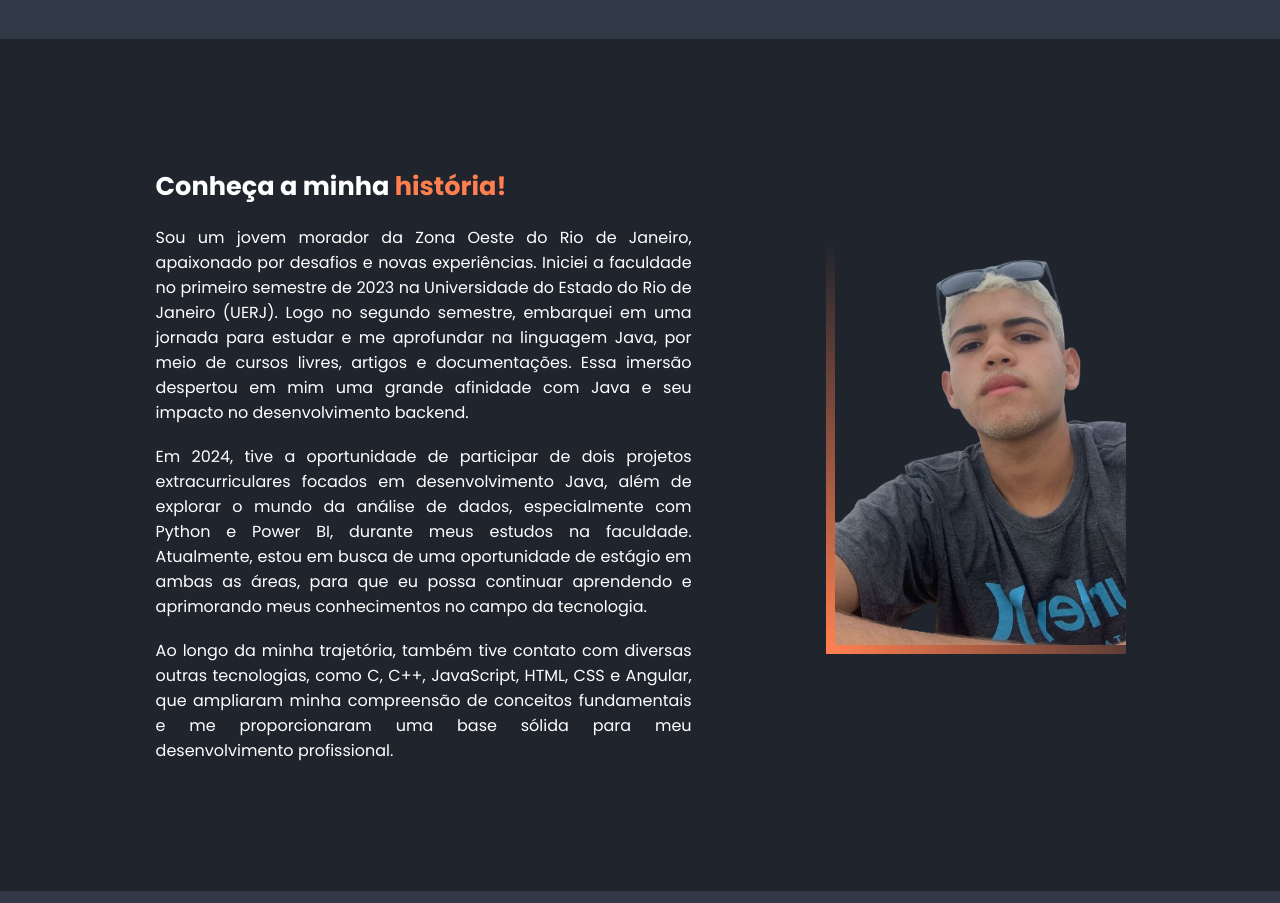
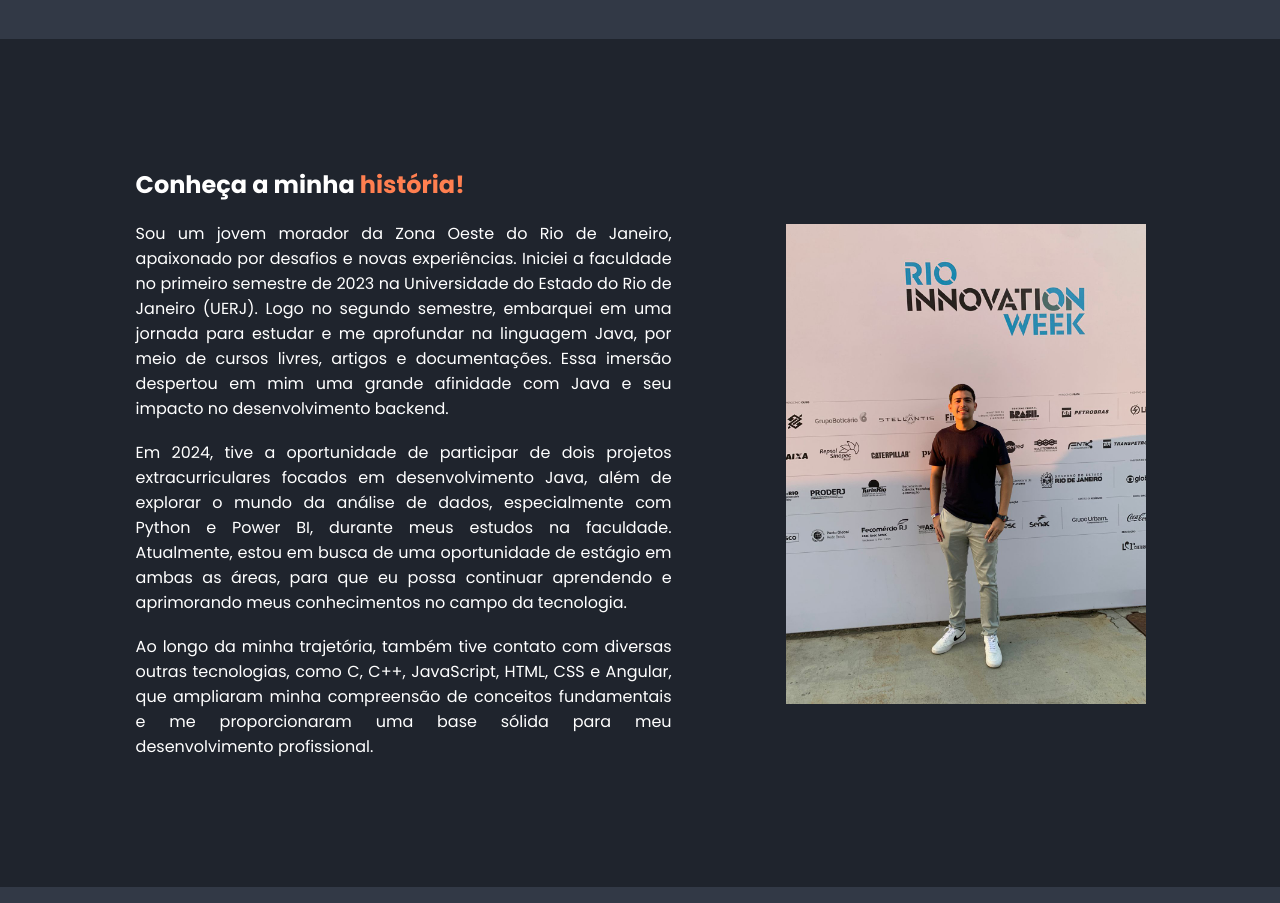
Before and after one commit to AlexFerreira10/portfolio, a plain HTML site: page index.html in a window 1280 px wide. Shown: the part 4758-5661 px from the top of the page. Drawn offline with nearby package versions, Linux system fonts and the light colour scheme.

Commit message:
Alterando foto do about section e corrigindo erros.

```diff
--- a/css/style.css
+++ b/css/style.css
@@ -131,16 +131,15 @@
 }
 
 .about-img {
-    margin-top: -150px;
     margin-right: 30px;
 }
-
+/*
 .about-img img {
     border-left: solid 0.6rem var(--main-color);
     border-bottom: solid 0.6rem var(--main-color);
     border-image-source: linear-gradient(225deg, transparent 50%, var(--main-color));
     border-image-slice: 1;
-}
+}*/
 
 .home-img img, .about-img img {
     width: 100%;
@@ -771,7 +770,8 @@
     }
 
     .about-img {
-        max-width: 40%;
+        min-width: 30%;
+        max-width: 35%;
         height: auto;
         order: 2;
         display: block;
@@ -806,12 +806,12 @@
         order:2;
     }
 
+    .about-img {
+        max-width: 25%;
+    }
+
     .about-content {
         width: 50%;
-    }
-
-    .about-img {
-        max-width: 25%;
     }
 
     .home-img {
--- a/index.html
+++ b/index.html
@@ -1,10 +1,10 @@
 <!DOCTYPE html>
-<html lang="en">
+<html lang="pt-br">
     <head>
         <meta charset="UTF-8">
         <meta name="viewport" content="width=device-width, initial-scale=1.0">
         <title>Web Portfolio</title>
-        <link rel="shortcut icon" href="#" type = "image/ x-icon">
+        <link rel="shortcut icon" href="#" type = "image/x-icon">
         <!-- Box Icon -->
         <link href='https://unpkg.com/boxicons@2.1.4/css/boxicons.min.css' rel='stylesheet'>
         <!-- CSS Custom -->
@@ -240,11 +240,11 @@
         <!-- about section -->
         <section class="about" id="about">
             <div class="about-img">
-                <img src="img/02.png" alt="about">
+                <img src="img/03.jpg" alt="about">
             </div>
 
             <div class="about-content">
-                <h3>Conheça a minha <span>história!</span></h3>
+                <h2>Conheça a minha <span>história!</span></h2>
 
                 <p> Sou um jovem morador da Zona Oeste do Rio de Janeiro, apaixonado por desafios e novas experiências. Iniciei a faculdade no primeiro semestre de 2023 na Universidade do Estado do Rio de Janeiro (UERJ). Logo no segundo semestre, embarquei em uma jornada para estudar e me aprofundar na linguagem Java, por meio de cursos livres, artigos e documentações. Essa imersão despertou em mim uma grande afinidade com Java e seu impacto no desenvolvimento backend.  </p>
 
@@ -259,6 +259,7 @@
         <footer>
             <p>Copyright &copy; 2024 &lt;/Alex Ferreira&gt;</p>
         </footer>
+
+        <script src="js/script.js"></script>
     </body>
-    <script src="js/script.js"></script>
 </html>
```
Also changed, not shown: img/03.jpg (added).
